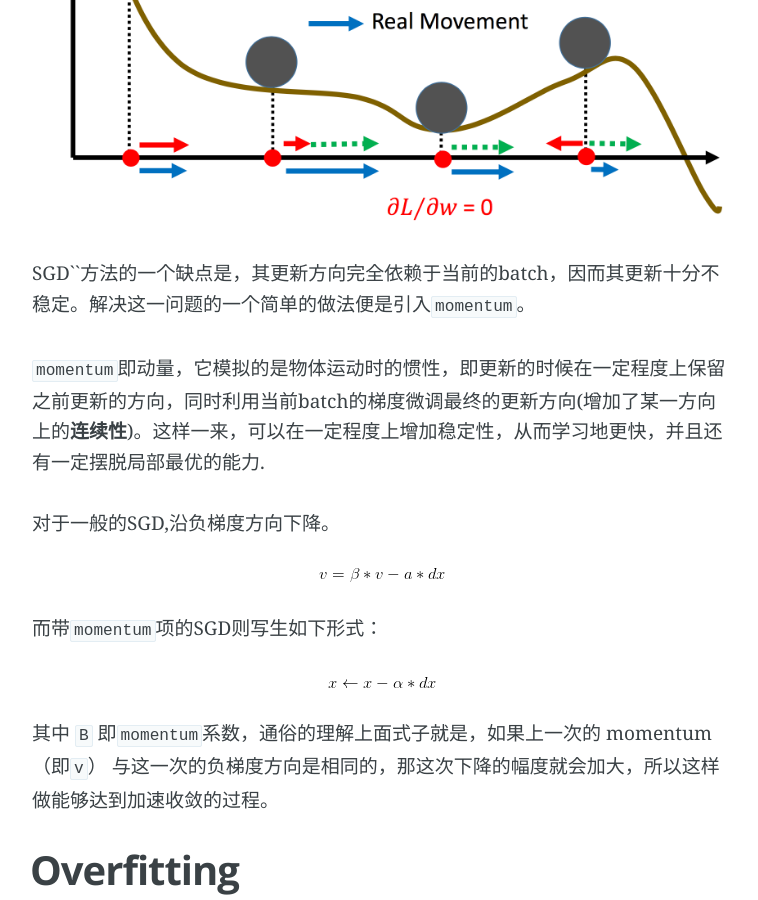
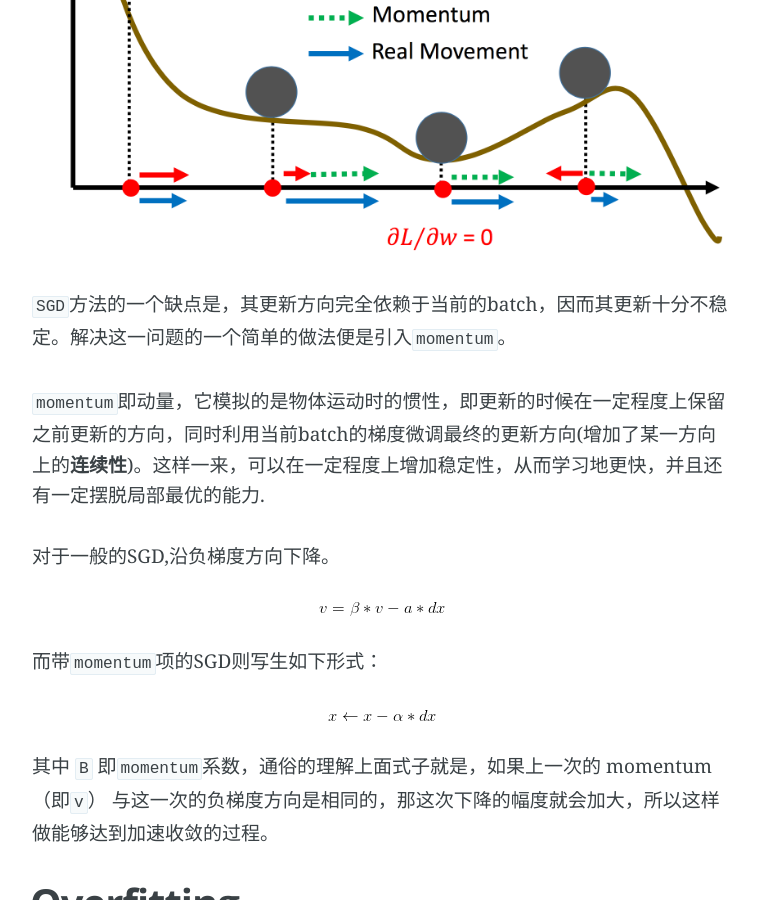
Before and after one commit to xiandong79/xiandong79.github.io, a Jekyll site: the page built from _posts/2017-04-29-Deep-Learning-经验总结.md, in a window 1280 px wide and 900 px high, scrolled down 2688 px. Shown: the whole window, without its empty margins (258-1016 px from the left). Built offline with Jekyll 4.4.1, drawn with Linux system fonts in a browser that asks for light colours; our own code applies the rules of GitHub Pages for plain Markdown files; some of the changed text lies outside the part shown.

```diff
--- a/_posts/2017-04-29-Deep-Learning-经验总结.md
+++ b/_posts/2017-04-29-Deep-Learning-经验总结.md
@@ -32,7 +32,7 @@
 
 ![momentum.png](/downloads/momentum.png)
 
-SGD``方法的一个缺点是，其更新方向完全依赖于当前的batch，因而其更新十分不稳定。解决这一问题的一个简单的做法便是引入`momentum`。
+`SGD`方法的一个缺点是，其更新方向完全依赖于当前的batch，因而其更新十分不稳定。解决这一问题的一个简单的做法便是引入`momentum`。
 
 `momentum`即动量，它模拟的是物体运动时的惯性，即更新的时候在一定程度上保留之前更新的方向，同时利用当前batch的梯度微调最终的更新方向(增加了某一方向上的**连续性**)。这样一来，可以在一定程度上增加稳定性，从而学习地更快，并且还有一定摆脱局部最优的能力.
 
```
Also changed, not shown: other parts of _posts/2017-04-29-Deep-Learning-经验总结.md (+1 -1 lines).
